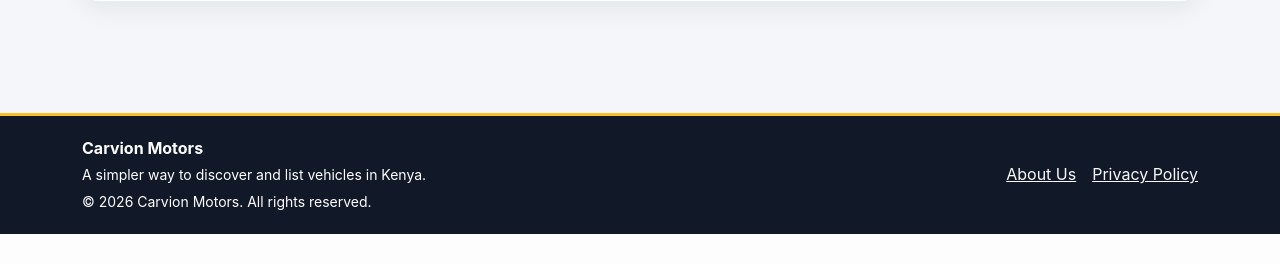
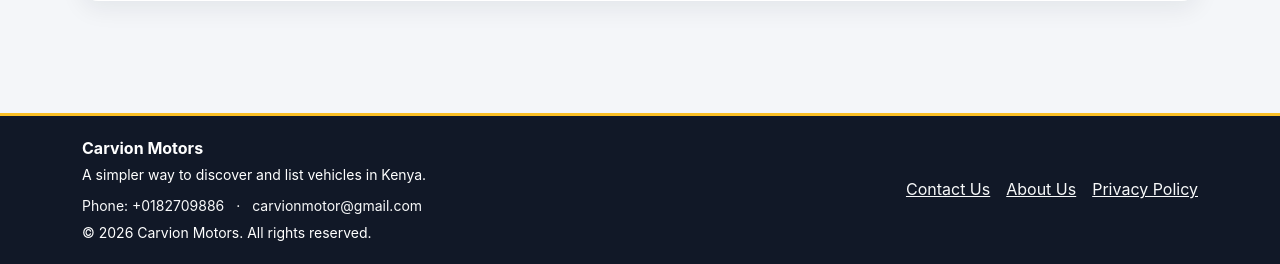
Before and after one commit to markkims001-crypto/carvion-motors, a Flask app: page /about in a window 1280 px wide. Shown: the part 1060-1324 px from the top of the page. Before the commit the page ends 1294 px from the top, so only its background shows below. Run offline with Flask 3, Linux system fonts and the light colour scheme; some libraries are stand-ins or nearby versions.

Commit message:
Add official contact details to site footer

```diff
--- a/templates/base.html
+++ b/templates/base.html
@@ -333,10 +333,16 @@
             <div class="col-md">
                 <strong class="d-block text-white">Carvion Motors</strong>
                 <span class="small">A simpler way to discover and list vehicles in Kenya.</span>
+                <div class="small mt-2">
+                    <a class="link-light text-decoration-none" href="tel:+0182709886">Phone: +0182709886</a>
+                    <span class="mx-2">·</span>
+                    <a class="link-light text-decoration-none" href="mailto:carvionmotor@gmail.com">carvionmotor@gmail.com</a>
+                </div>
                 <div class="small mt-1">© {{ now_year|default(2026) }} Carvion Motors. All rights reserved.</div>
             </div>
             <div class="col-md-auto">
                 <nav class="d-flex flex-wrap gap-3 justify-content-md-end" aria-label="Footer navigation">
+                    <a class="link-light" href="{{ url_for('contact') }}">Contact Us</a>
                     <a class="link-light" href="{{ url_for('about') }}">About Us</a>
                     <a class="link-light" href="{{ url_for('privacy') }}">Privacy Policy</a>
                 </nav>
```
